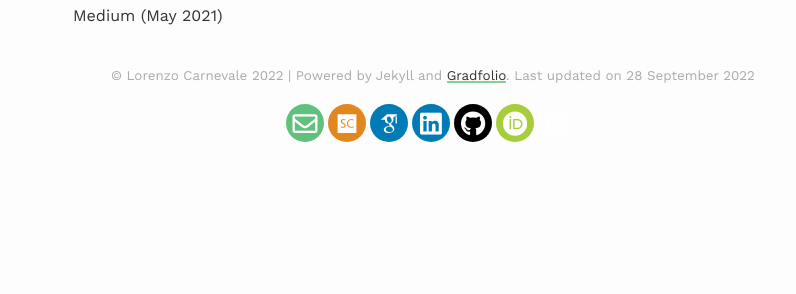
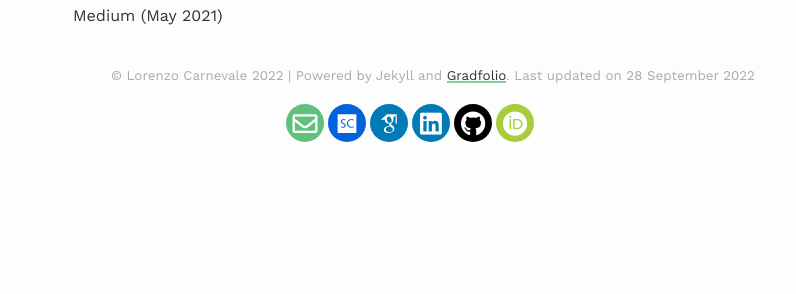
Before and after one commit to lcarnevale/lcarnevale.github.io, a Jekyll site: the page built from _pages/blogs.md, in a window 1280 px wide. Shown: the part 278-572 px from the top of the page, without its empty margins (207-1003 px from the left). Built offline with Jekyll 4.4.1, drawn with Linux system fonts in a browser that asks for light colours; nearby versions of some CDN libraries; some web fonts are replaced.

```diff
--- a/assets/css/_sass/footer-social.scss
+++ b/assets/css/_sass/footer-social.scss
@@ -132,11 +132,11 @@
 }
 
 .rounded-social-buttons .social-button.scopus {
-  background: #e2861e;
+  background: #0063DC;
 }
 
 .rounded-social-buttons .social-button.flickr:hover, .rounded-social-buttons .social-button.scopus:focus {
-  color: #e2861e;
+  color: #FF0084;
   background: #fefefe;
-  border-color: #e2861e;
+  border-color: #FF0084;
 }
```
